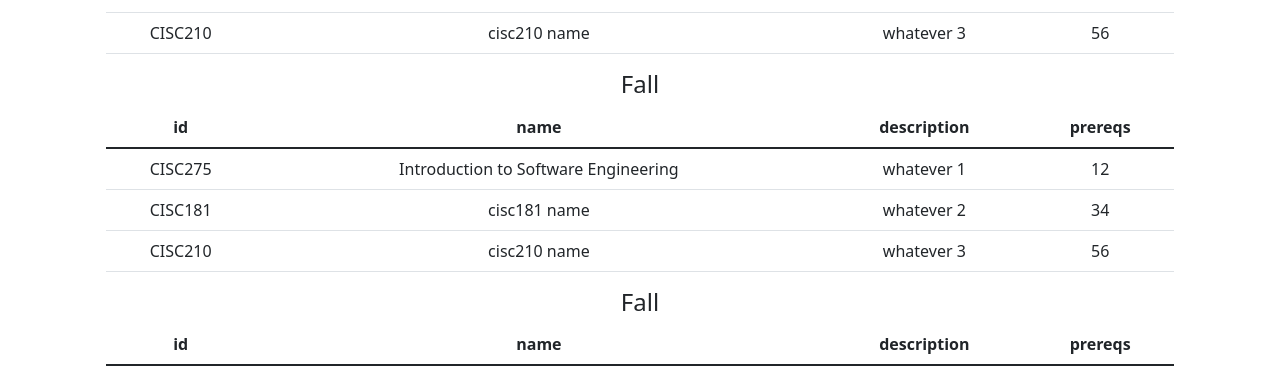
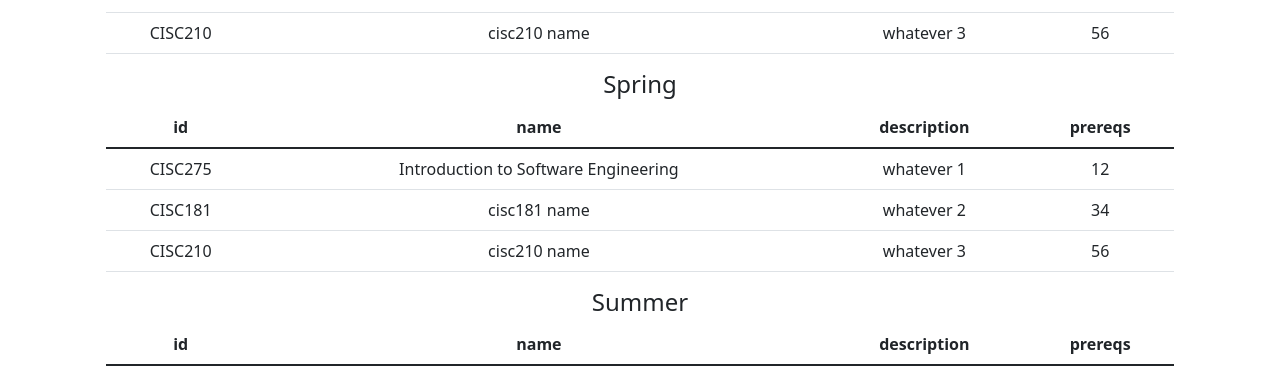
Before and after one commit to UD-CISC275-F21/ud-cis-scheduler-team-13, a React (Create React App) app: page / in a window 1280 px wide. Shown: the part 148-514 px from the top of the page. Built offline with nearby package versions, Linux system fonts and the light colour scheme.

Commit message:
added semesterName parameter

```diff
--- a/src/components/AllSemestersTable.tsx
+++ b/src/components/AllSemestersTable.tsx
@@ -5,13 +5,13 @@ export function AllSemestersTable(): JSX.Element {
 
     return (<Container>
         <Row>
-            <Col><SemesterTable></SemesterTable></Col>
+            <Col><SemesterTable semesterName='Fall'></SemesterTable></Col>
         </Row>
         <Row>
-            <Col><SemesterTable></SemesterTable></Col>
+            <Col><SemesterTable semesterName='Spring'></SemesterTable></Col>
         </Row>
         <Row>
-            <Col><SemesterTable></SemesterTable></Col>
+            <Col><SemesterTable semesterName='Summer'></SemesterTable></Col>
         </Row>
     </Container>);
 }
--- a/src/components/SemesterTable.tsx
+++ b/src/components/SemesterTable.tsx
@@ -1,12 +1,18 @@
 import { Course } from "../interfaces/Course";
 import React, { Container, Table } from "react-bootstrap";
 
-export function SemesterTable(): JSX.Element {
+export function SemesterTable({semesterName}: {semesterName: string}): JSX.Element {
     const courses: Course[] = [
         {id: "CISC275", name: "Introduction to Software Engineering", description: "whatever 1", prereqs: ["1", "2"]},
         {id: "CISC181", name: "cisc181 name", description: "whatever 2", prereqs: ["3", "4"]},
         {id: "CISC210", name: "cisc210 name", description: "whatever 3", prereqs: ["5", "6"]}];
-    const semesterName = "Fall";
+
+    // Different semesters have different credit limits
+    if (semesterName === "Fall" || semesterName === "Spring") {
+        const creditLim = 21;
+    } else if (semesterName === "Winter" || semesterName === "Summer") {
+        const creditLim = 7;
+    }
 
     return <Container>
         <h4>
```
